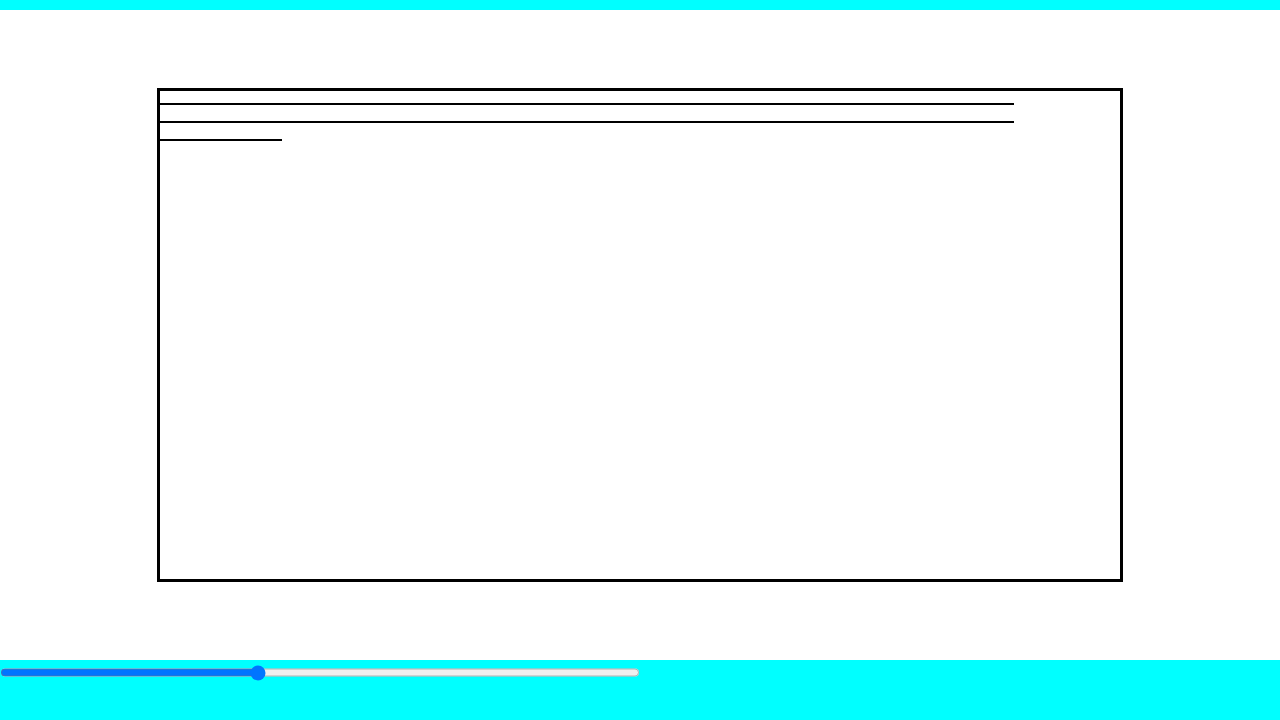
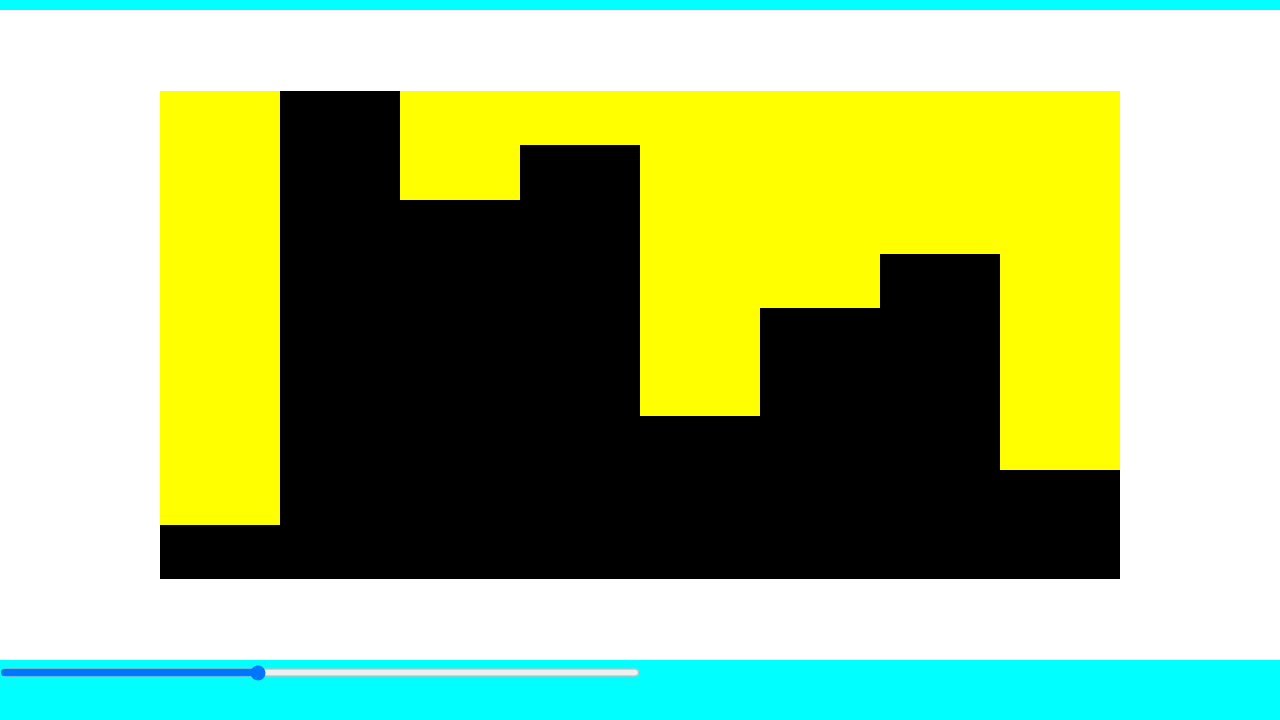
Before and after one commit to Gloobinours/Sorting-Algorithm-Visualizer, a plain HTML site: page index.html in a window 1280 px wide. Shown: the part 40-760 px from the top of the page. Drawn offline with Linux system fonts and the light colour scheme.

Commit message:
got bubble sort to work, basically

```diff
--- a/algorithms.js
+++ b/algorithms.js
@@ -10,45 +10,46 @@ an_array = [5,1,9,7,8,3,6,2];
  */
 const bubble_sort = (an_array, blockSwapCallback) => {
     console.log("test1");
-    make_bars(document.getElementById("slider").value, an_array);
+    let timeoutDuration = 1;
+    make_bars(parseInt(document.getElementById("slider").value), an_array);
     for (let i = 0; i < an_array.length -1; i++) {
         for (let j = 0; j < an_array.length -1 - i; j++) {
             if (an_array[j] > an_array[j+1]) {
                 temp = an_array[j];
                 an_array[j] = an_array[j+1];
                 an_array[j+1] = temp;
-                blockSwapCallback(j, j+1);
             }
+            setTimeout(blockSwapCallback, timeoutDuration * 1000, j, j+1);
+            timeoutDuration++;
         }
     }
 }
 
 const make_bars = (slider_value, an_array) => {
     let referenceToContainer = document.getElementById("screen");
-    let max_value = Math.max(an_array);
+    let max_value = Math.max(...an_array);
     for(let i = 0 ; i < slider_value; i++) {
         let child = document.createElement("div");
-        if(i == 0) {
-            console.log(child);
-        }
         child.style.height = ((an_array[i]/max_value) * 100).toString() + "%";
         child.style.width = (100/an_array.length).toString() + "%";
-        child.style.border = "solid 1px black";
+        child.style["background-color"] = "rgb(0, 0, 0)";
         child.style.display = "inline-block";
         referenceToContainer.appendChild(child);
     }
 }
 
+const timeout_debug = () => {
+    console.log("timeout ended");
+}
+
+
 const blockSwapCallback = (i, j) => {
     let referenceToContainer = document.getElementById("screen");
-    //console.log(referenceToContainer);
-    let bar1 = referenceToContainer.childNodes.item(i);
-    let bar2 = referenceToContainer.childNodes.item(j);
+    let bar1 = referenceToContainer.children[i];
+    let bar2 = referenceToContainer.children[j];
     let height1 = bar1.style.height;
-    let height2 = bar1.style.height;
+    let height2 = bar2.style.height;
     bar1.style.height = height2;
     bar2.style.height = height1;
-    setTimeout(function(){}, 1000);
 }
-
 console.log(bubble_sort(an_array, blockSwapCallback));
--- a/style.css
+++ b/style.css
@@ -26,7 +26,7 @@ h1{
 #screen{
     width: 75%;
     height: 75%;
-    border: solid 3px black;
+    background-color: yellow;
 }
 
 footer{
```
